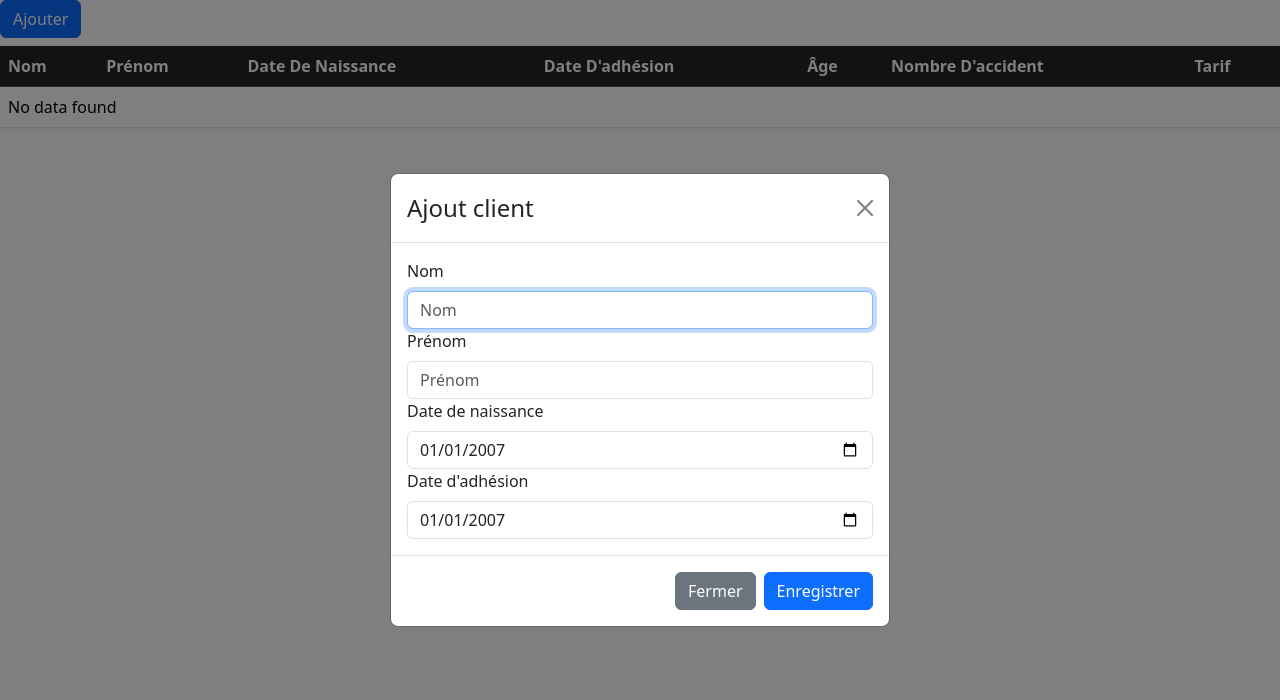
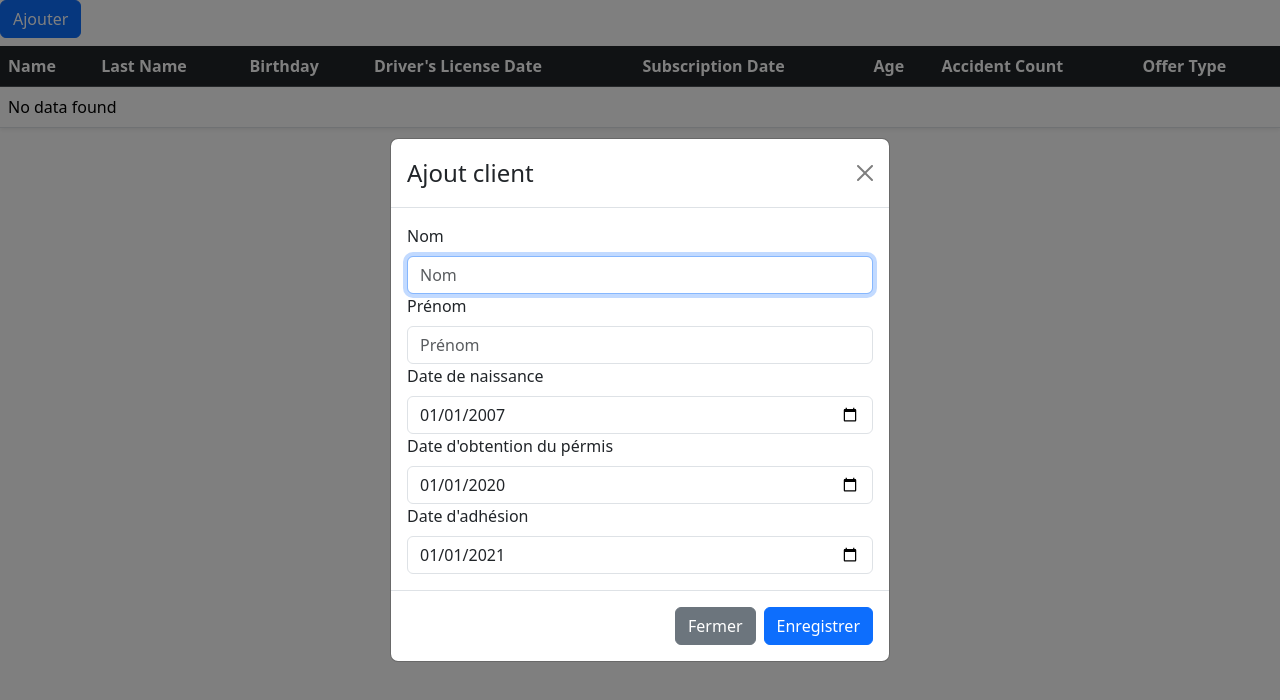
Before and after one commit to Mampionona33/Compagnie_assurance_js, a React app in the folder app/: page / in a window 1280 px wide. Both pictures are taken after a click on the button "Ajouter". Shown: the top 700 px of the page. Built offline with nearby package versions, Linux system fonts and the light colour scheme; the HTML template or start-up script is replaced by a standard one.

Commit message:
finish exerice

```diff
--- a/app/src/ts/components/ModalAddDriver.tsx
+++ b/app/src/ts/components/ModalAddDriver.tsx
@@ -14,8 +14,9 @@ const ModalAddDriver = () => {
     id: null,
     name: "",
     lastName: "",
+    dateObtDriverLicense: "2020-01-01",
     birthday: "2007-01-01",
-    subscriptionDate: "2007-01-01",
+    subscriptionDate: "2021-01-01",
     accidentNumber: 0,
   });
 
@@ -30,9 +31,10 @@ const ModalAddDriver = () => {
       id: null,
       name: "",
       lastName: "",
+      dateObtDriverLicense: "2020-01-01",
       birthday: "2007-01-01",
-      subscriptionDate: "2007-01-01",
-      accidentNumber: null,
+      subscriptionDate: "2021-01-01",
+      accidentNumber: 0,
     });
     setShowModal(false);
   };
@@ -47,7 +49,7 @@ const ModalAddDriver = () => {
       const newId = createId();
       driverContext.setDriver((prevDrivers) => [
         ...prevDrivers,
-        { ...newDriver, id: newId },
+        { ...newDriver, id: newId, accidentNumber: 0 },
       ]);
       handleClose();
     }
@@ -90,6 +92,23 @@ const ModalAddDriver = () => {
           value={newDriver.birthday}
         />
       </Form.Group>
+
+      <Form.Group
+        className="sm-3"
+        controlId="formAddDriver.dateObtDriverLicense"
+      >
+        <Form.Label>Date d'obtention du pérmis</Form.Label>
+        <Form.Control
+          type="date"
+          onChange={(ev) =>
+            setNewDriver({
+              ...newDriver,
+              dateObtDriverLicense: ev.target.value,
+            })
+          }
+          value={newDriver.dateObtDriverLicense}
+        />
+      </Form.Group>
       <Form.Group className="sm-3" controlId="formAddDriver.subscriptionDate">
         <Form.Label>Date d'adhésion</Form.Label>
         <Form.Control
--- a/app/src/ts/components/TableDriver.tsx
+++ b/app/src/ts/components/TableDriver.tsx
@@ -7,6 +7,7 @@ export interface IDriver {
   name: string;
   lastName: string;
   birthday: string;
+  dateObtDriverLicense: string;
   subscriptionDate: string;
   accidentNumber: number | null;
 }
@@ -17,18 +18,24 @@ const TableDriver = () => {
   const driverContext = useContext(DriverContext);
 
   const headers: string[] = [
-    "nom",
-    "prénom",
-    "date de naissance",
-    "date d'adhésion",
-    "âge",
-    "nombre d'accident",
-    "tarif",
+    "Name",
+    "Last Name",
+    "Birthday",
+    "Driver's License Date",
+    "Subscription Date",
+    "Age",
+    "Accident Count",
+    "Offer Type",
   ];
 
   const createHeaders = () => {
     return headers.map((header, headerKey) => (
-      <th scope="col" key={headerKey} className="table-dark text-capitalize">
+      <th
+        scope="col"
+        key={headerKey}
+        className="table-dark text-capitalize text-left align-top"
+        style={{ verticalAlign: "top" }}
+      >
         {header}
       </th>
     ));
@@ -46,31 +53,46 @@ const TableDriver = () => {
     return 0;
   };
 
-  const calculateOfferType = (age: number, accidentNumber: number | null) => {
+  const calculateOfferType = (
+    age: number,
+    accidentNumber: number | null,
+    agePermis: number,
+    seniority: number
+  ) => {
     if (accidentNumber === null) {
       return "";
     }
 
     let offerType = "";
     if (age < 25) {
-      if (accidentNumber === 0) {
-        offerType = "bleu";
-      } else if (accidentNumber === 1) {
-        offerType = "vert";
-      } else if (accidentNumber === 2) {
-        offerType = "orange";
+      if (agePermis < 2) {
+        offerType = accidentNumber === 0 ? "Rouge" : "Refusé";
       } else {
-        offerType = "refusé";
+        offerType =
+          accidentNumber === 0
+            ? "Orange"
+            : accidentNumber === 1
+            ? "Rouge"
+            : "Refusé";
       }
     } else if (age >= 25) {
-      if (accidentNumber === 0) {
-        offerType = "vert";
-      } else if (accidentNumber === 1) {
-        offerType = "orange";
-      } else if (accidentNumber === 2) {
-        offerType = "rouge";
+      if (agePermis < 2) {
+        offerType =
+          accidentNumber === 0
+            ? "Orange"
+            : accidentNumber === 1
+            ? "Rouge"
+            : "Refusé";
       } else {
-        offerType = "refusé";
+        if (accidentNumber === 0) {
+          offerType = seniority > 5 ? "Bleu" : "Vert";
+        } else if (accidentNumber === 1) {
+          offerType = seniority > 5 ? "Vert" : "Orange";
+        } else if (accidentNumber === 2) {
+          offerType = seniority > 5 ? "Orange" : "Rouge";
+        } else {
+          offerType = "Refusé";
+        }
       }
     }
 
@@ -81,19 +103,21 @@ const TableDriver = () => {
     if (driverContext.driver.length > 0) {
       return driverContext.driver.map((item, driverKey) => {
         const age = calculateAge(item.birthday);
-
-        console.log(item);
+        const agePermis = calculateAge(item.dateObtDriverLicense);
+        const seniority = calculateAge(item.subscriptionDate);
 
         return (
           <tr key={driverKey}>
             <td>{item.name}</td>
             <td>{item.lastName}</td>
             <td>{item.birthday}</td>
+            <td>{item.dateObtDriverLicense}</td>
             <td>{item.subscriptionDate}</td>
             <td>{age} ans</td>
             <td>
               <input
                 type="number"
+                min={0}
                 value={item.accidentNumber !== null ? item.accidentNumber : 0}
                 onChange={(event) => {
                   const updatedDriver = {
@@ -109,7 +133,14 @@ const TableDriver = () => {
                 }}
               />
             </td>
-            <td>{calculateOfferType(age, item.accidentNumber)}</td>
+            <td>
+              {calculateOfferType(
+                age,
+                item.accidentNumber,
+                agePermis,
+                seniority
+              )}
+            </td>
           </tr>
         );
       });
```
